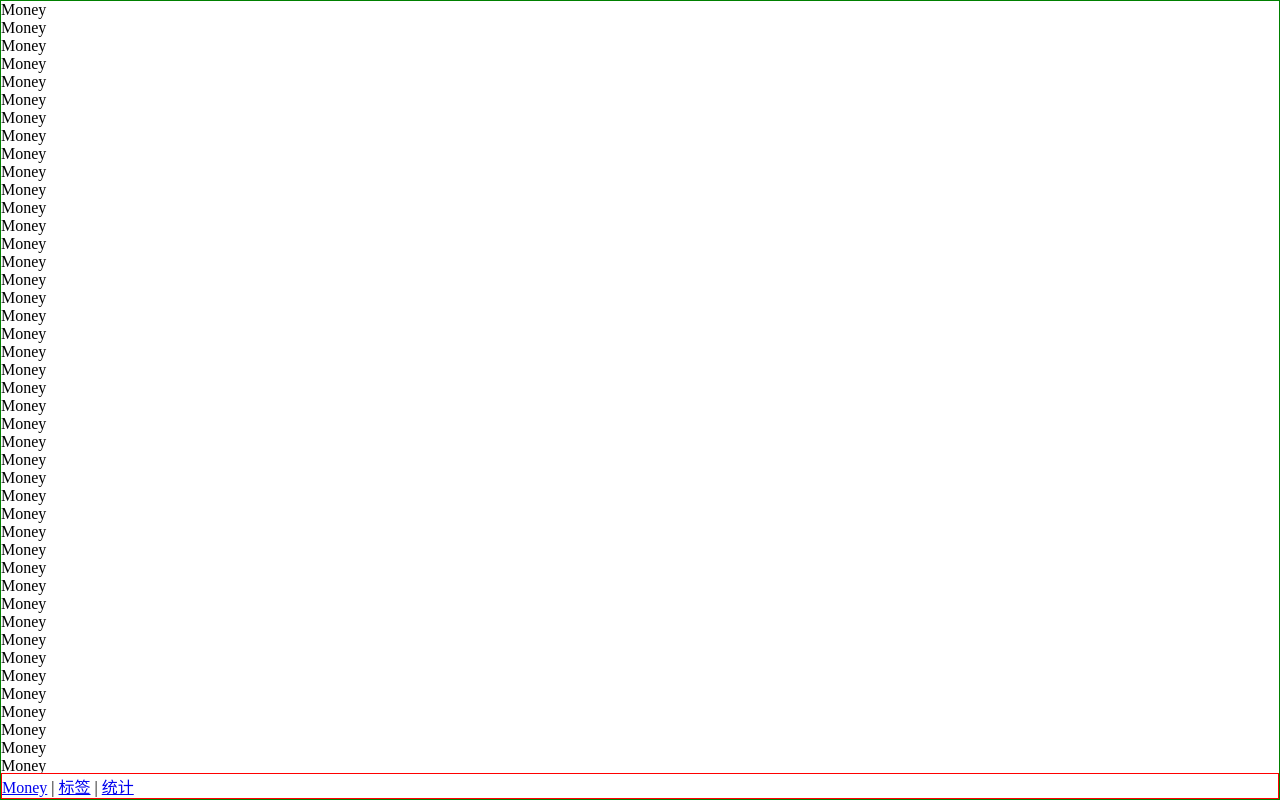
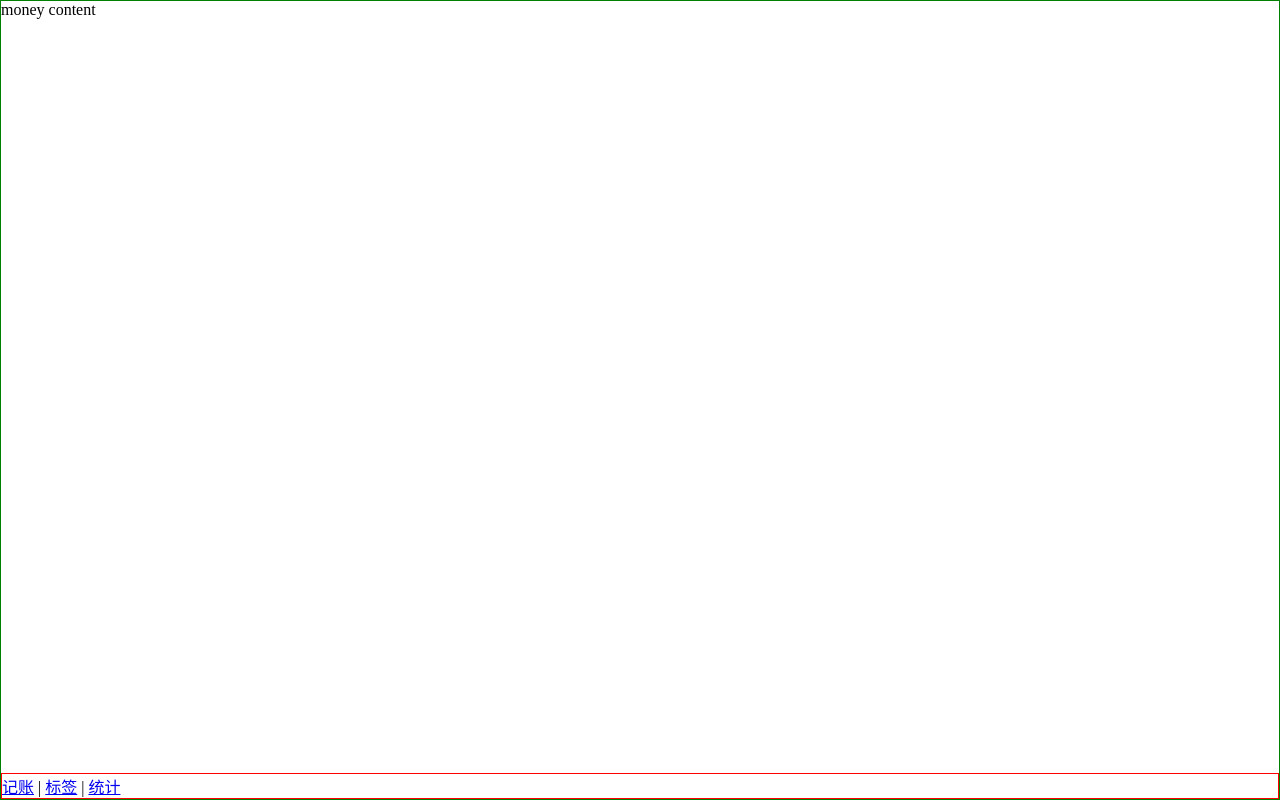
Before and after one commit to haixiangyan/split-wise-vue, a Vue app: page /#/money in a window 1280 px wide. Built offline with nearby package versions, Linux system fonts and the light colour scheme.

Commit message:
Use slot to encapsulate Nav

```diff
--- /dev/null
+++ b/src/components/Layout.vue
@@ -0,0 +1,28 @@
+<template>
+    <div class="nav-wrapper">
+        <div class="content">
+            <slot/>
+        </div>
+        <Nav/>
+    </div>
+</template>
+
+<script lang="ts">
+  export default {
+    name: "Layout"
+  }
+</script>
+
+<style scoped lang="scss">
+    .nav-wrapper {
+        border: 1px solid green;
+        display: flex;
+        flex-direction: column;
+        height: 100vh;
+
+        .content {
+            overflow: auto;
+            flex-grow: 1;
+        }
+    }
+</style>
--- a/src/components/Nav.vue
+++ b/src/components/Nav.vue
@@ -1,6 +1,6 @@
 <template>
     <div class="nav">
-        <router-link to="/money">Money</router-link>
+        <router-link to="/money">记账</router-link>
         |
         <router-link to="/label">标签</router-link>
         |
--- a/src/main.ts
+++ b/src/main.ts
@@ -4,10 +4,12 @@ import './registerServiceWorker'
 import router from './router'
 import store from './store'
 import Nav from '@/components/Nav.vue'
+import Layout from '@/components/Layout.vue'
 
 Vue.config.productionTip = false
 
 Vue.component('Nav', Nav)
+Vue.component('Layout', Layout)
 
 new Vue({
   router,
--- a/src/views/Label.vue
+++ b/src/views/Label.vue
@@ -1,7 +1,7 @@
 <template>
-    <div>
-        Label
-    </div>
+    <Layout>
+        <div>Label content</div>
+    </Layout>
 </template>
 
 <script lang="ts">
--- a/src/views/Money.vue
+++ b/src/views/Money.vue
@@ -1,110 +1,7 @@
 <template>
-    <div class="nav-wrapper">
-        <div class="content">
-            <p> Money </p>
-            <p> Money </p>
-            <p> Money </p>
-            <p> Money </p>
-            <p> Money </p>
-            <p> Money </p>
-            <p> Money </p>
-            <p> Money </p>
-            <p> Money </p>
-            <p> Money </p>
-            <p> Money </p>
-            <p> Money </p>
-            <p> Money </p>
-            <p> Money </p>
-            <p> Money </p>
-            <p> Money </p>
-            <p> Money </p>
-            <p> Money </p>
-            <p> Money </p>
-            <p> Money </p>
-            <p> Money </p>
-            <p> Money </p>
-            <p> Money </p>
-            <p> Money </p>
-            <p> Money </p>
-            <p> Money </p>
-            <p> Money </p>
-            <p> Money </p>
-            <p> Money </p>
-            <p> Money </p>
-            <p> Money </p>
-            <p> Money </p>
-            <p> Money </p>
-            <p> Money </p>
-            <p> Money </p>
-            <p> Money </p>
-            <p> Money </p>
-            <p> Money </p>
-            <p> Money </p>
-            <p> Money </p>
-            <p> Money </p>
-            <p> Money </p>
-            <p> Money </p>
-            <p> Money </p>
-            <p> Money </p>
-            <p> Money </p>
-            <p> Money </p>
-            <p> Money </p>
-            <p> Money </p>
-            <p> Money </p>
-            <p> Money </p>
-            <p> Money </p>
-            <p> Money </p>
-            <p> Money </p>
-            <p> Money </p>
-            <p> Money </p>
-            <p> Money </p>
-            <p> Money </p>
-            <p> Money </p>
-            <p> Money </p>
-            <p> Money </p>
-            <p> Money </p>
-            <p> Money </p>
-            <p> Money </p>
-            <p> Money </p>
-            <p> Money </p>
-            <p> Money </p>
-            <p> Money </p>
-            <p> Money </p>
-            <p> Money </p>
-            <p> Money </p>
-            <p> Money </p>
-            <p> Money </p>
-            <p> Money </p>
-            <p> Money </p>
-            <p> Money </p>
-            <p> Money </p>
-            <p> Money </p>
-            <p> Money </p>
-            <p> Money </p>
-            <p> Money </p>
-            <p> Money </p>
-            <p> Money </p>
-            <p> Money </p>
-            <p> Money </p>
-            <p> Money </p>
-            <p> Money </p>
-            <p> Money </p>
-            <p> Money </p>
-            <p> Money </p>
-            <p> Money </p>
-            <p> Money </p>
-            <p> Money </p>
-            <p> Money </p>
-            <p> Money </p>
-            <p> Money </p>
-            <p> Money </p>
-            <p> Money </p>
-            <p> Money </p>
-            <p> Money </p>
-            <p> Money </p>
-        </div>
-        <Nav/>
-    </div>
+    <Layout>
+        <div>money content</div>
+    </Layout>
 </template>
 
 <script lang="ts">
@@ -114,14 +11,4 @@
 </script>
 
 <style scoped lang="scss">
-    .nav-wrapper {
-        border: 1px solid green;
-        display: flex;
-        flex-direction: column;
-        height: 100vh;
-        .content {
-            overflow: auto;
-            flex-grow: 1;
-        }
-    }
 </style>
--- a/src/views/Statistics.vue
+++ b/src/views/Statistics.vue
@@ -1,7 +1,7 @@
 <template>
-    <div>
-        Statistics
-    </div>
+    <Layout>
+        <div>Statistics content</div>
+    </Layout>
 </template>
 
 <script lang="ts">
```
